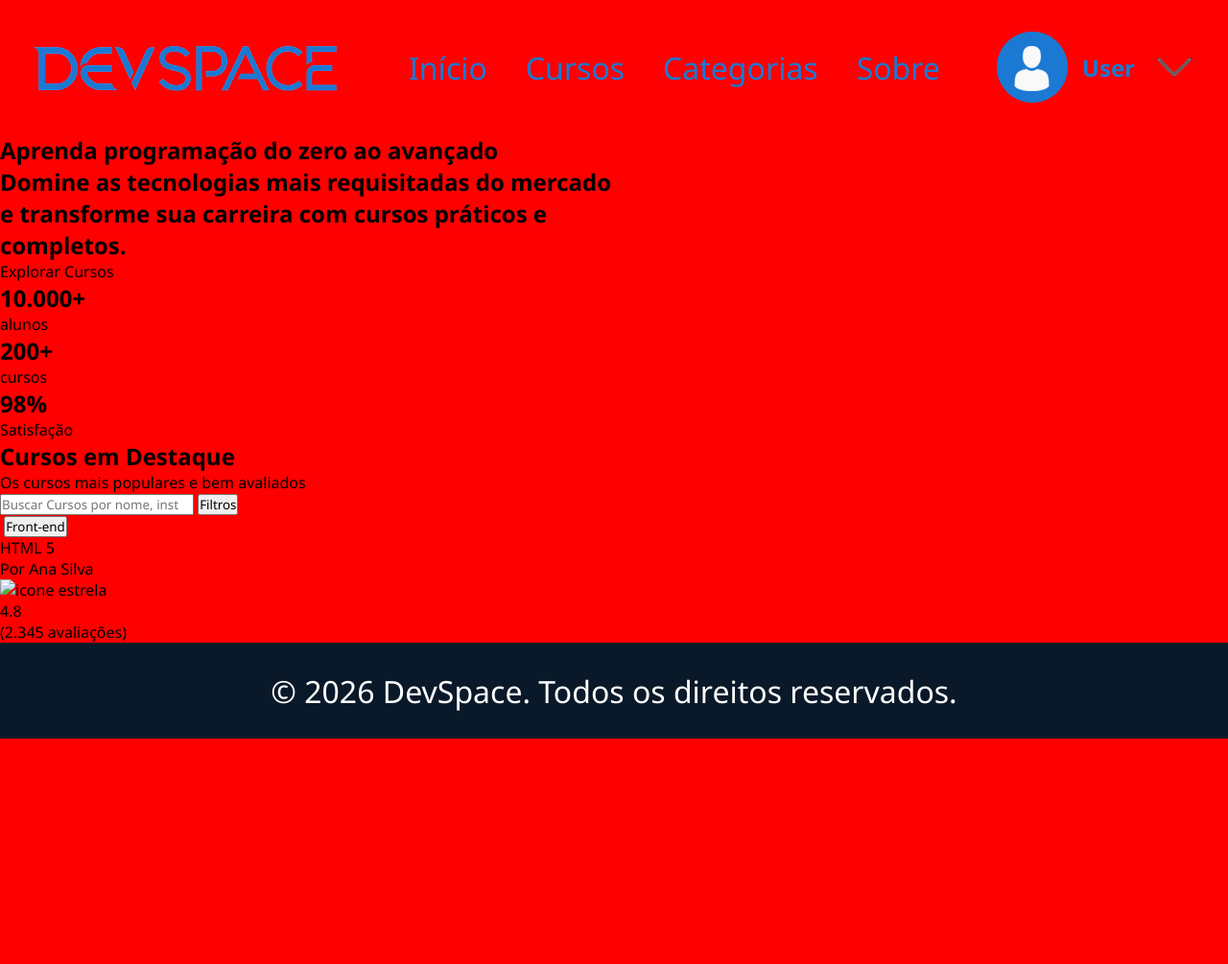
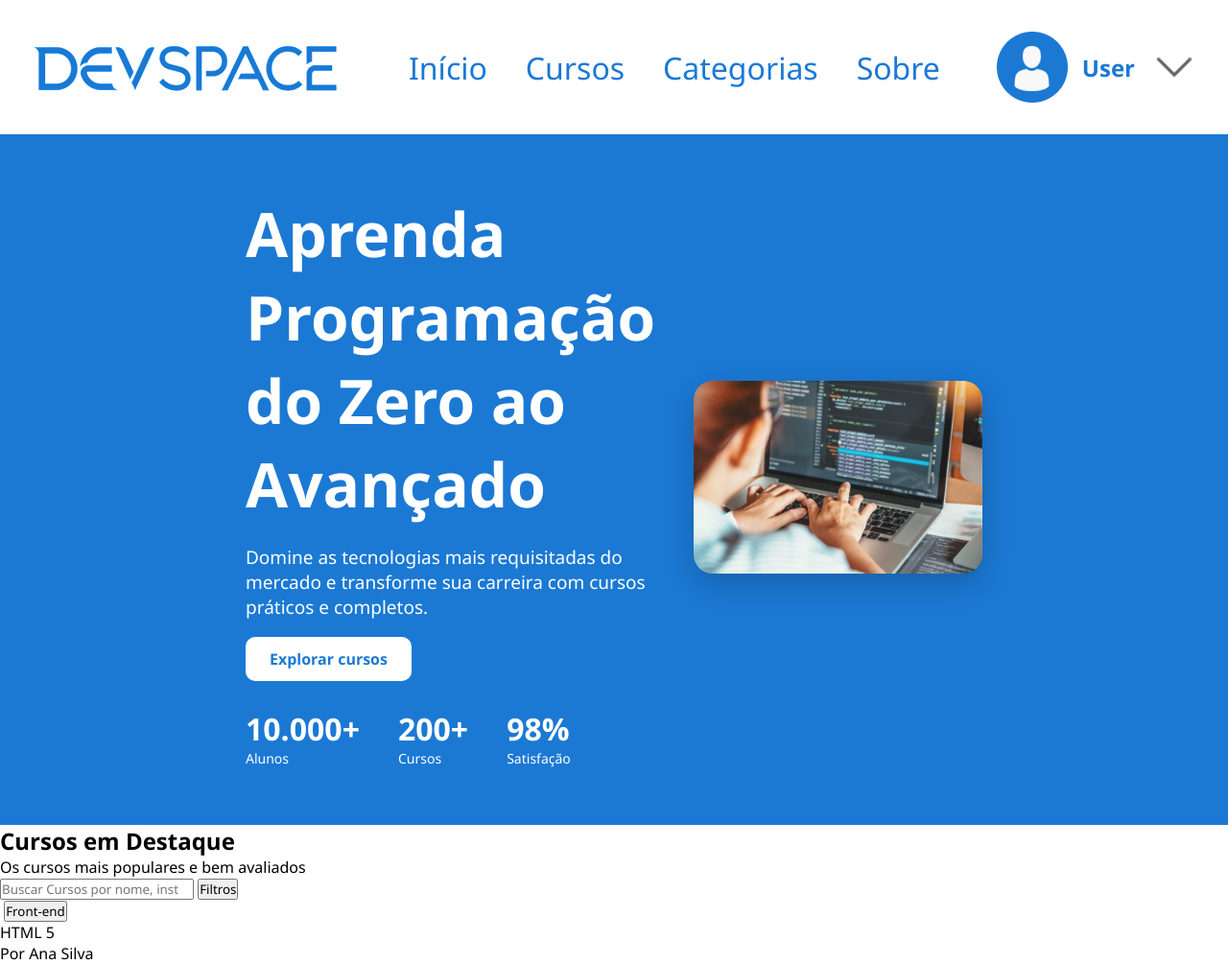
Before and after one commit to guilhermesaul/PROJETO1-PSI, a Flask app: template templates/home.html in a window 1280 px wide. Shown: the top 1005 px of the page at 96% size. Before the commit the page ends 770 px from the top, so only its background shows below. Run offline with Flask 3, Linux system fonts and the light colour scheme; the template is opened without the code that fills it, so the values that code supplies are empty.

Commit message:
CSS HOME
Co-authored-by: Copilot <copilot@github.com>

```diff
--- a/static/css/home.css
+++ b/static/css/home.css
@@ -1,3 +1,62 @@
+/* Configurações de Cores e Fontes */
 body {
-    background-color: red;
+    background-color: rgb(255, 255, 255);
 }
+:root {
+    --azul-principal: #1b79d4;
+    --blue-footer: #0A1929;
+    --white: #ffffff;
+
+}
+
+.section1 {
+    background-color: var(--azul-principal);
+    color: var(--white);
+    padding: 60px 20%;
+    display: flex;
+    width: 100%;
+    align-items: center;
+    gap: 40px;
+}
+
+.section1 h1 {
+    font-size: 64px;
+    font-weight: bold;
+    margin-bottom: 20px;
+}
+
+.section1 h2 {
+    font-size: 19px;
+    font-weight: normal;
+    margin-bottom: 30px;
+}
+
+.section1 a {
+    background-color: var(--white);
+    color: var(--azul-principal);
+    padding: 12px 25px;
+    border-radius: 10px;
+    text-decoration: none;
+    font-weight: bold;
+}
+
+.estatiscas {
+    display: flex;
+    gap: 40px;
+    margin-top: 40px;
+}
+
+.itemestatistica h1 {
+    font-size: 32px;
+    margin-bottom: 0;
+}
+
+.itemestatistica p {
+    font-size: 14px;
+}
+
+.section1 img {
+    width: 100%;
+    border-radius: 20px;
+    box-shadow: 0 10px 30px rgba(0,0,0,0.2);
+}
--- a/templates/home.html
+++ b/templates/home.html
@@ -11,18 +11,25 @@
 {% endblock %}
 
 {% block content %}
-    <section
-        class="section1">
-        <h1>Aprenda programação do zero ao avançado</h1>
-        <h2>Domine as tecnologias mais requisitadas do mercado e transforme sua carreira com cursos práticos e completos.
-        </h2> <a> Explorar Cursos</a> <!-- img mulher mexendo not --> <img src="" alt="">
-        <h1> 10.000+ </h1>
-        <p>alunos</p>
-        <h1>200+</h1>
-        <p>cursos</p>
-        <h1> 98% </h1>
-        <p>Satisfação</p>
-    </section>
+   <section class="section1">
+    <div class="conteudosecao1">
+        <h1>Aprenda Programação do Zero ao Avançado</h1>
+        <h2>Domine as tecnologias mais requisitadas do mercado e transforme sua carreira com cursos práticos e completos.</h2>
+
+        <a href="#" class="butaoexplorar">Explorar cursos</a>
+
+        <div class="estatiscas">
+            <div class="itemestatistica"><h1>10.000+</h1><p>Alunos</p></div>
+            <div class="itemestatistica"><h1>200+</h1><p>Cursos</p></div>
+            <div class="itemestatistica"><h1>98%</h1><p>Satisfação</p></div>
+        </div>
+    </div>
+
+    <div class="imagemmulher">
+        <img src="{{ url_for('static', filename='imgs/mulhernot.jpeg') }}" alt="mulher no notebook">
+    </div>
+</section>
+
     <section class="section2">
         <h1>Cursos em Destaque</h1>
         <p>Os cursos mais populares e bem avaliados</p>
```
Also changed, not shown: static/imgs/mulhernot.jpeg (added).
